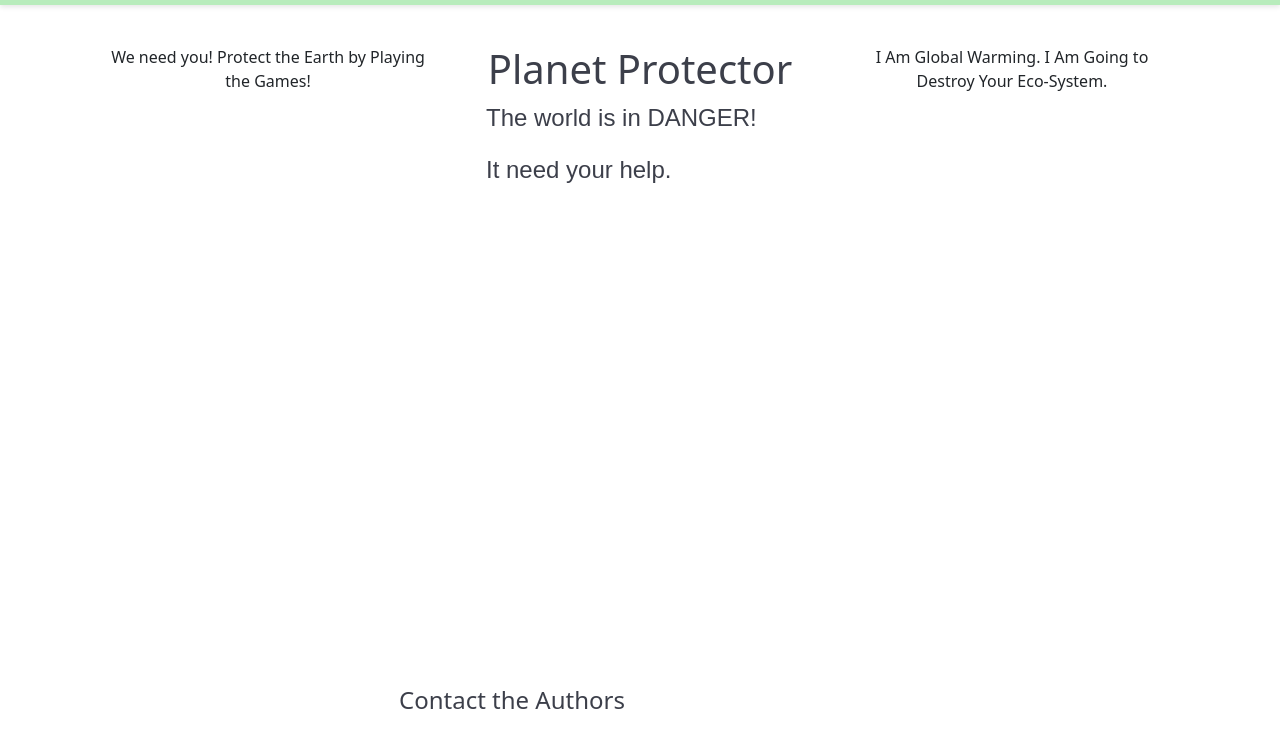
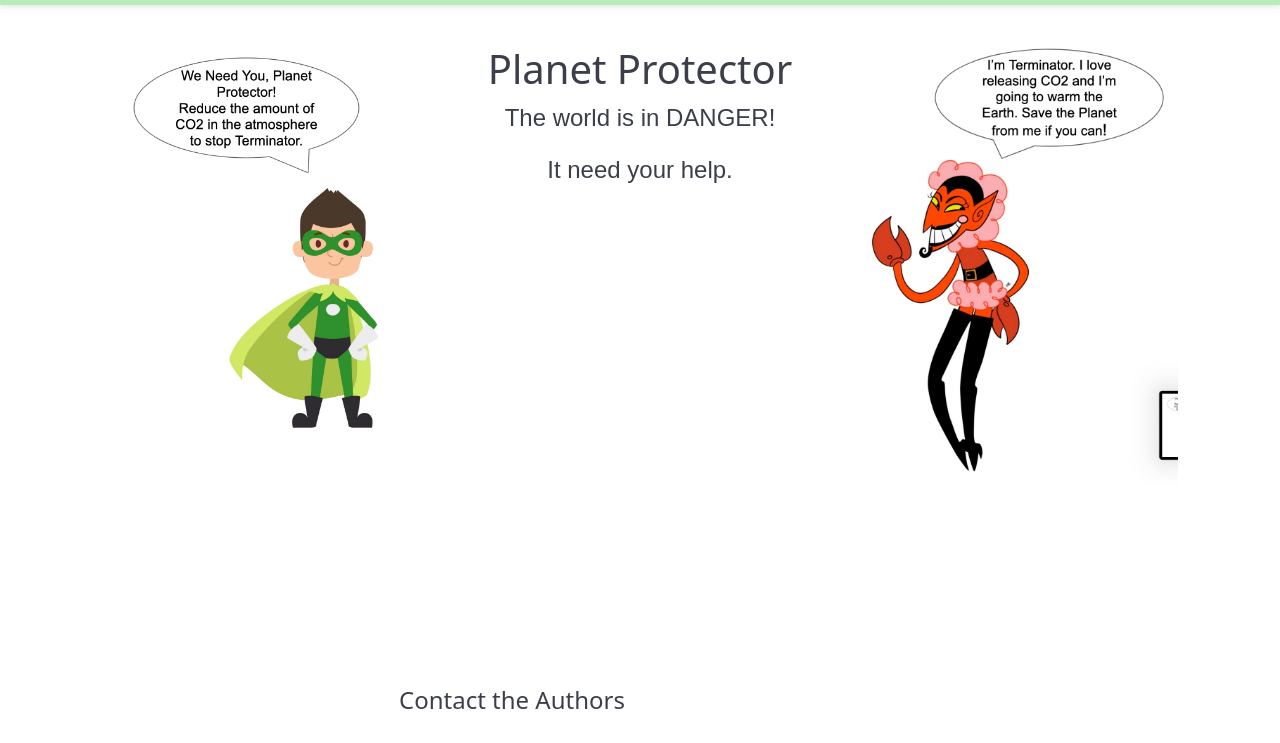
Before and after one commit to yuqihu1103/Planet-Protectors, a website: page public/index.html in a window 1280 px wide. Shown: the part 57-800 px from the top of the page. Drawn offline with nearby package versions, Linux system fonts and the light colour scheme; a web font is replaced by a local one.

Commit message:
homepage: add protector and terminator

```diff
--- a/public/css/homepage.css
+++ b/public/css/homepage.css
@@ -15,7 +15,6 @@ main p {
   margin-top: 5%;
   font-size: 1.5em;
   font-family: sans-serif;
-  text-align: left;
   color: #3c3f4a;
 }
 
@@ -56,3 +55,14 @@ footer h3 {
   flex: 1;
   padding: 20px;
 }
+
+.container {
+  overflow: hidden; /* Ensure the image doesn't overflow the container */
+}
+
+.container img {
+  max-width: 100%; /* Ensure image doesn't exceed container width */
+  max-height: 100%; /* Ensure image doesn't exceed container height */
+  display: block; /* Ensure proper display of the image */
+  margin: auto; /* Center the image horizontally */
+}
--- a/public/js/index.js
+++ b/public/js/index.js
@@ -12,8 +12,10 @@ function loadHomepage() {
   <div class="container">
   <div class="column">
       <!-- Content for the first column -->
-      We need you!
-      Protect the Earth by Playing the Games!
+      <img
+              src="./assets/protector.png"
+              alt="planet-protector"
+            />
   </div>
 
   <div class="column">
@@ -33,8 +35,10 @@ function loadHomepage() {
 
   <div class="column">
       <!-- Content for the third column -->
-      I Am Global Warming.
-      I Am Going to Destroy Your Eco-System.
+      <img
+      src="./assets/terminator.png"
+      alt="terminator"
+    />
   </div>
 </div>
     `;
```
Also changed, not shown: public/assets/protector.png (added), public/assets/terminator.png (added).
